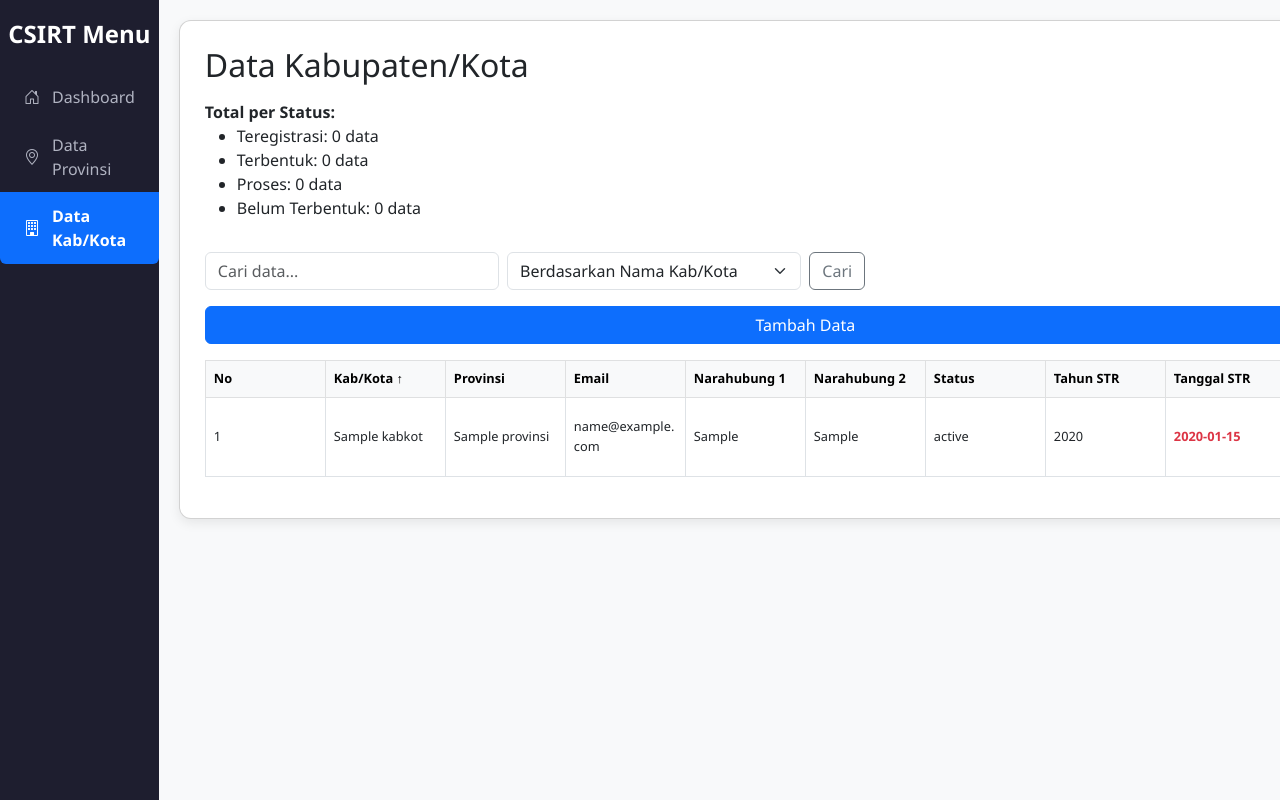
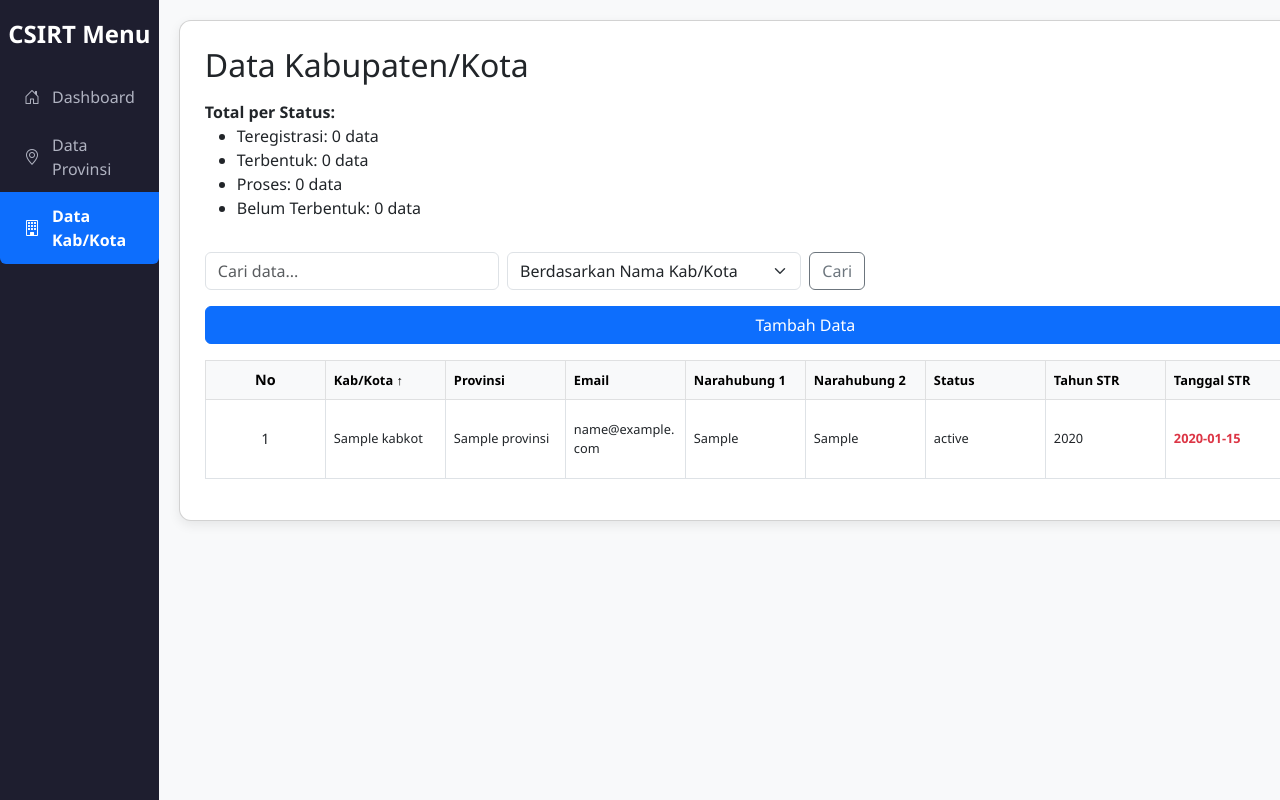
Before and after one commit to VascoZ/dashboard-csirt-pemda, a PHP site: page /kabkot.php in a window 1280 px wide; the page is wider, and only the part inside the window is pictured. Run offline with PHP 8.4, Linux system fonts and the light colour scheme; tables that the repository leaves empty hold one stand-in row (values such as "Sample post").

Commit message:
Update kabkot.php

```diff
--- a/kabkot.php
+++ b/kabkot.php
@@ -78,6 +78,13 @@
             white-space: normal;
             vertical-align: middle;
             font-size: clamp(0.7rem, 1vw, 0.95rem); /* font menyesuaikan panjang teks dan layar */
+        }
+
+        .table td.no-col, .table th.no-col {
+            width: 40px;
+            text-align: center;
+            padding: 8px;
+            font-size: 0.9rem;
         }
 
 
@@ -217,7 +224,7 @@
             <table class="table table-bordered align-middle">
                 <thead class="table-light">
                     <tr>
-                        <th>No</th>
+                        <th class="no-col">No</th>
                         <?php
                         $headers = [
                             'nama' => 'Kab/Kota',
@@ -255,7 +262,7 @@
                     }
 
                     echo "<tr>
-                        <td>{$no}</td>
+                        <td class='no-col'>{$no}</td>
                         <td>{$row['nama']}</td>
                         <td>{$row['provinsi_nama']}</td>
                         <td>{$row['email']}</td>
```
